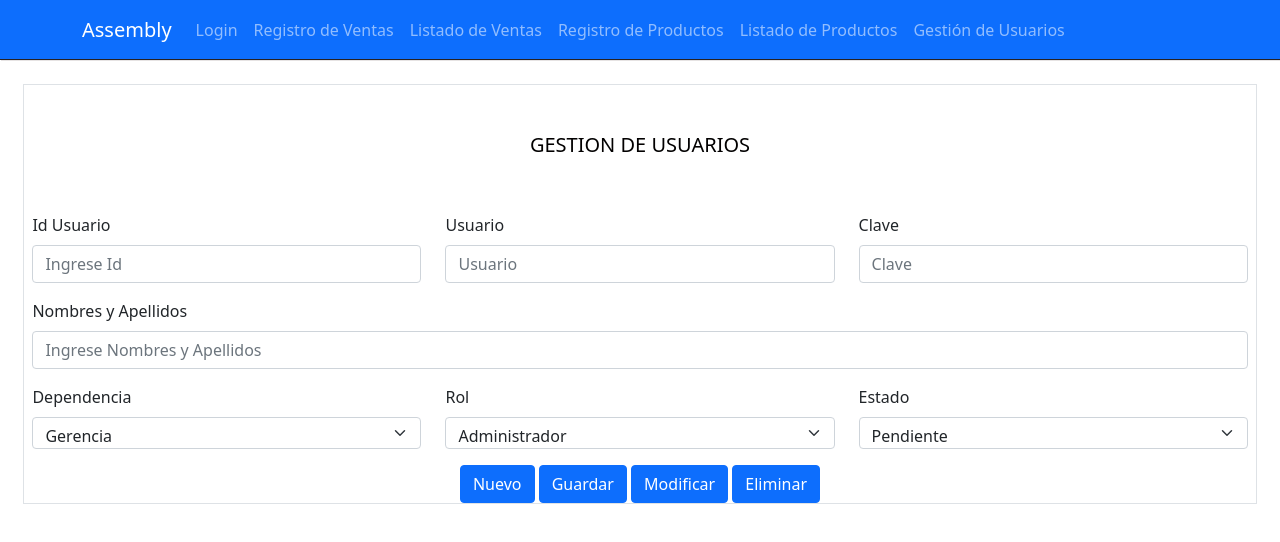
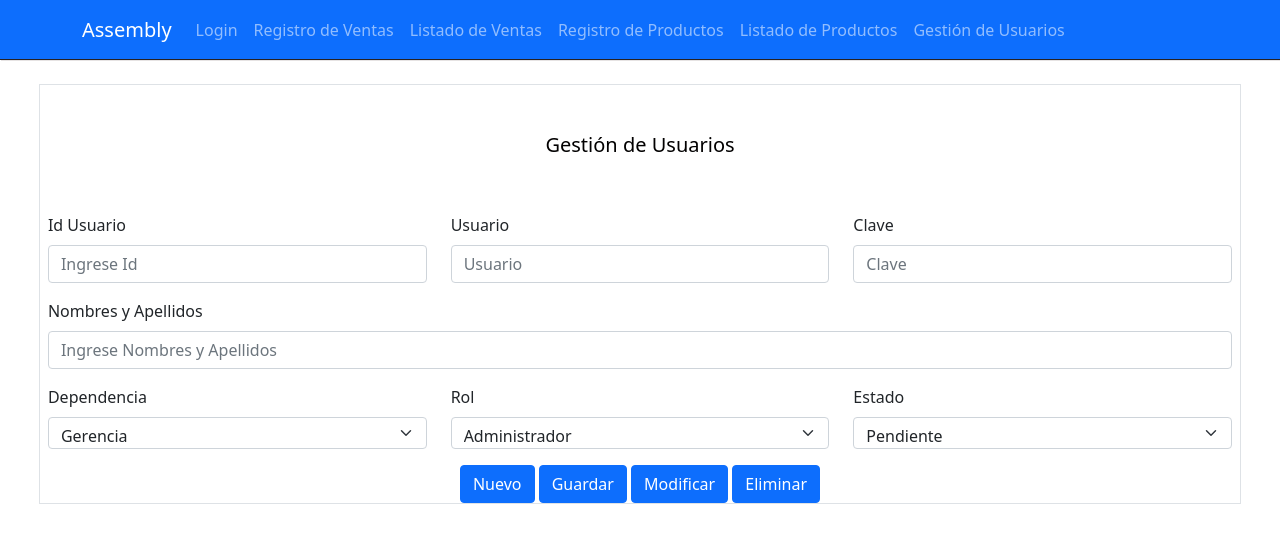
Before and after one commit to eilleenmaria/misiontic-assembly, a React (Create React App) app in the folder proyecto_gestor_ventas/: page /GestionUsuarios in a window 1280 px wide. Shown: the top 542 px of the page. Built offline with nearby package versions, Linux system fonts and the light colour scheme; the HTML template or start-up script is replaced by a standard one.

Commit message:
Ajuste título

```diff
--- a/proyecto_gestor_ventas/src/GestionUsuarios/pages/GestionUsuarios.js
+++ b/proyecto_gestor_ventas/src/GestionUsuarios/pages/GestionUsuarios.js
@@ -15,7 +15,7 @@ const GestionUsuarios = () => {
                     <div>
                         <h1>
                             <center>
-                            GESTION DE USUARIOS
+                            Gestión de Usuarios
                             </center>
                         </h1>
 
```
